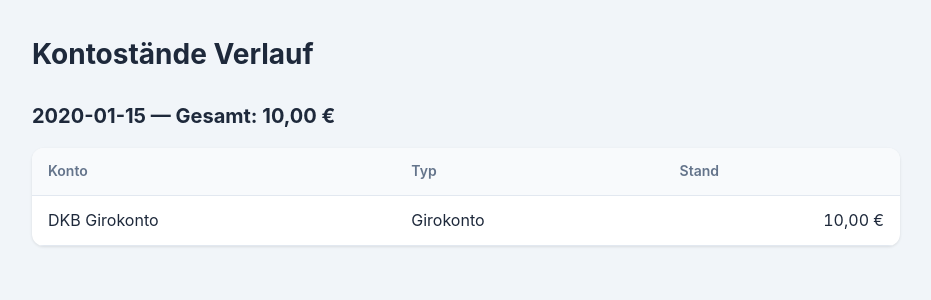
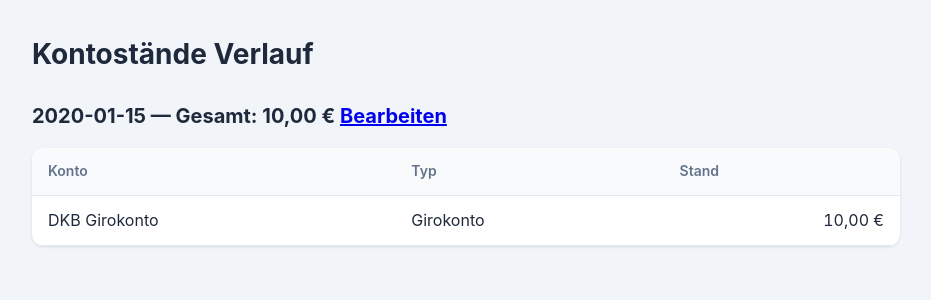
Before and after one commit to SamsoniteS86/ha-finanz-tracker, a Flask app: page /balances/history in a window 1280 px wide. Shown: the part 74-374 px from the top of the page, without its empty margins (174-1105 px from the left). Run offline with Flask 3, Linux system fonts and the light colour scheme; data comes from the database, SQL or seed files in the repository; tables that the repository leaves empty hold one stand-in row (values such as "Sample post").

Commit message:
Add files via upload

```diff
--- a/finanz-tracker/templates/balance_history.html
+++ b/finanz-tracker/templates/balance_history.html
@@ -4,7 +4,7 @@
 
 {% if dates %}
 {% for d in dates %}
-<h2>{{ d }} — Gesamt: {{ "{:,.2f}".format(grouped[d].total).replace(",", "X").replace(".", ",").replace("X", ".") }} €</h2>
+<h2>{{ d }} — Gesamt: {{ "{:,.2f}".format(grouped[d].total).replace(",", "X").replace(".", ",").replace("X", ".") }} € <a href="{{ url_for('balances', date=d) }}" class="btn-edit">Bearbeiten</a></h2>
 <table>
     <thead>
         <tr>
```
